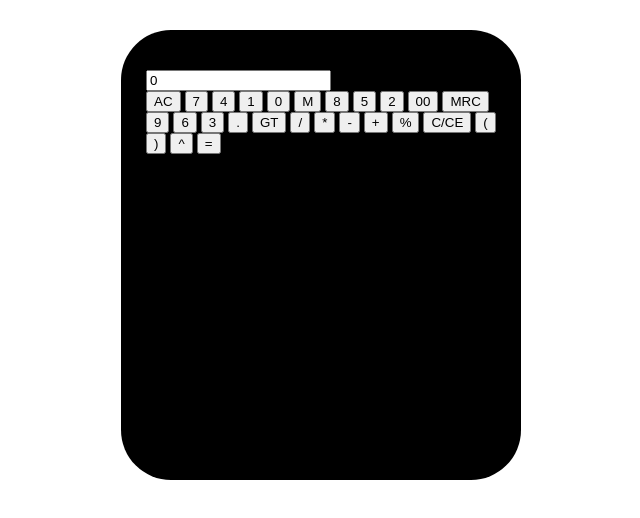
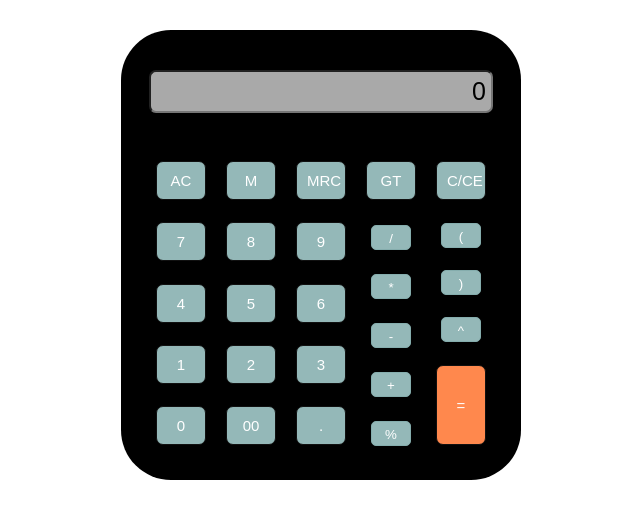
Before and after one commit to DipaliDhonnar/calculator, a plain HTML site: page index.html in a window 1280 px wide. Shown: the whole page, without its empty margins (319-959 px from the left). Drawn offline with Linux system fonts and the light colour scheme.

Commit message:
button_style_add

```diff
--- a/style.css
+++ b/style.css
@@ -8,3 +8,51 @@
     border-radius: none;
 
 }
+.screen{
+    width:330px;
+    border-radius:7px;
+    text-align:right;
+    display: block;
+    margin: 0 auto;
+    font-size: 25px;
+   padding: 5px;
+   margin-bottom:25px ;
+   background-color:darkgray;
+}
+.button{
+    font-size: 15px;
+    width: 50px;
+    text-align: center;
+    padding: 10px;
+    margin: 8px;
+    cursor:pointer;
+    color: #ffffff;
+    background-color:#94b8b8;
+    border-radius: 7px;
+    border:0.5px solid  #101010;
+}
+.buttons-container{
+    margin-top: 40px;
+    height: 300px;
+  display: flex;
+  justify-content: space-between;
+  flex-direction: column;
+  flex-wrap: wrap;
+  align-items: center;
+  background-color:black;
+  color: aliceblue;
+}
+.btn-equles{
+    height: 80px;
+    background-color:#ff884d;
+}
+.button1{
+    width: 40px;
+    height: 25px;
+    padding: 5px;
+    margin: 7px;
+    color: white;
+    background-color:#94b8b8;
+    border-radius: 5px;
+    border:0.5px solid  #85adad ;
+}
```
